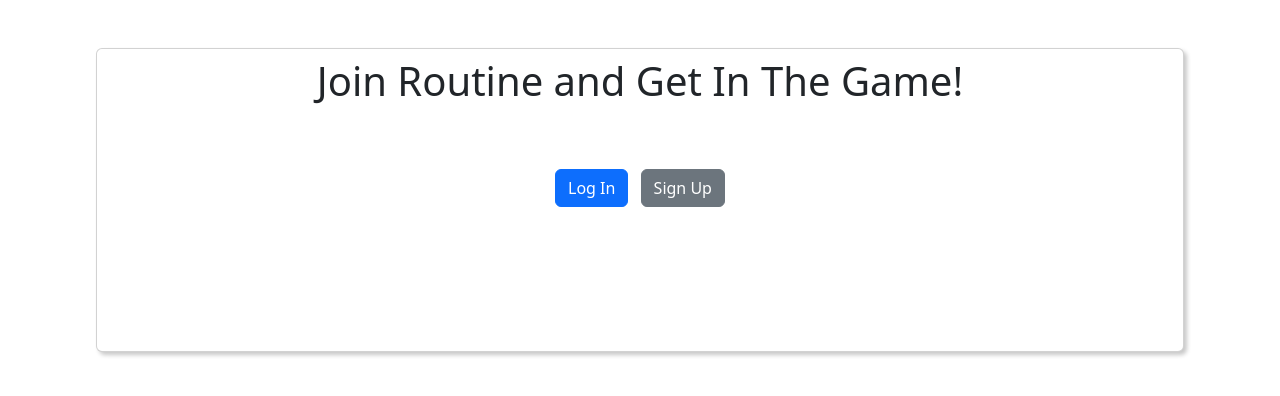
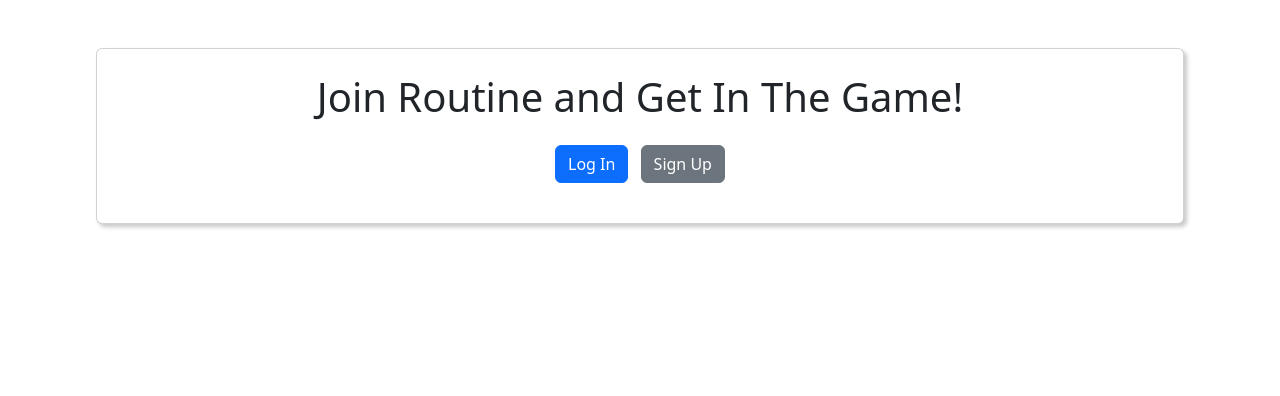
Before and after one commit to MattBaer77/Capstone-1-Baer, a Flask app: page / in a window 1280 px wide. Shown: the top 396 px of the page. Run offline with Flask 2, Linux system fonts and the light colour scheme; data that the repository does not hold is empty; parts of the project's set-up code (start-up, migrations or seed data) failed here and were passed over.

Commit message:
cleaned up home-anon layout

```diff
--- a/templates/home-anon.html
+++ b/templates/home-anon.html
@@ -6,9 +6,9 @@
 
 <div align="center" class="m-5 card" style="box-shadow: 3px 3px 4px rgba(200, 200, 200, 1);">
 
-    <h1 class="py-2">Join Routine and Get In The Game!</h1>
 
-    <div class="my-5">
+    <div class="my-4">
+        <h1 class="mb-4">Join Routine and Get In The Game!</h1>
             <form action="/login" method="GET" style="display:inline" class="mx-1">
                 <button class="btn btn-primary">
                     Log In
@@ -23,7 +23,7 @@
 
     </div>
 
-    <div class="m-5 w-50 mx-auto">
+    <div class="my-2 w-50 mx-auto">
 
         {% for workout in workouts %}
             <div class="my-3 card">
```
